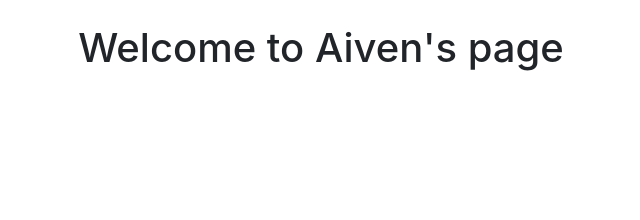
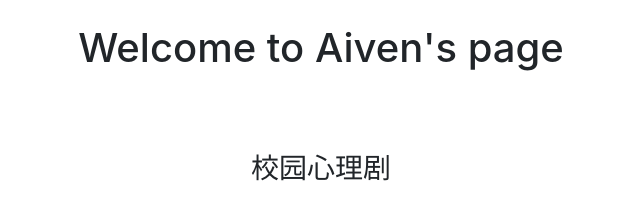
Before and after one commit to AivenZhong/AivenZhong.github.io, a plain HTML site: page index.html in a window 1280 px wide. Shown: the whole page, without its empty margins (319-959 px from the left). Drawn offline with nearby package versions, Linux system fonts and the light colour scheme.

Commit message:
Update index.html

```diff
--- a/index.html
+++ b/index.html
@@ -8,6 +8,10 @@
 <br>
 <center>
 	<h1>Welcome to Aiven's page</h1>
+	<br><br><br>
+	<vidio src="movie.ogg" controls="controls">
+		<h3>校园心理剧</h3>
+	</vidio>
 </center>
 
 </body>
```
